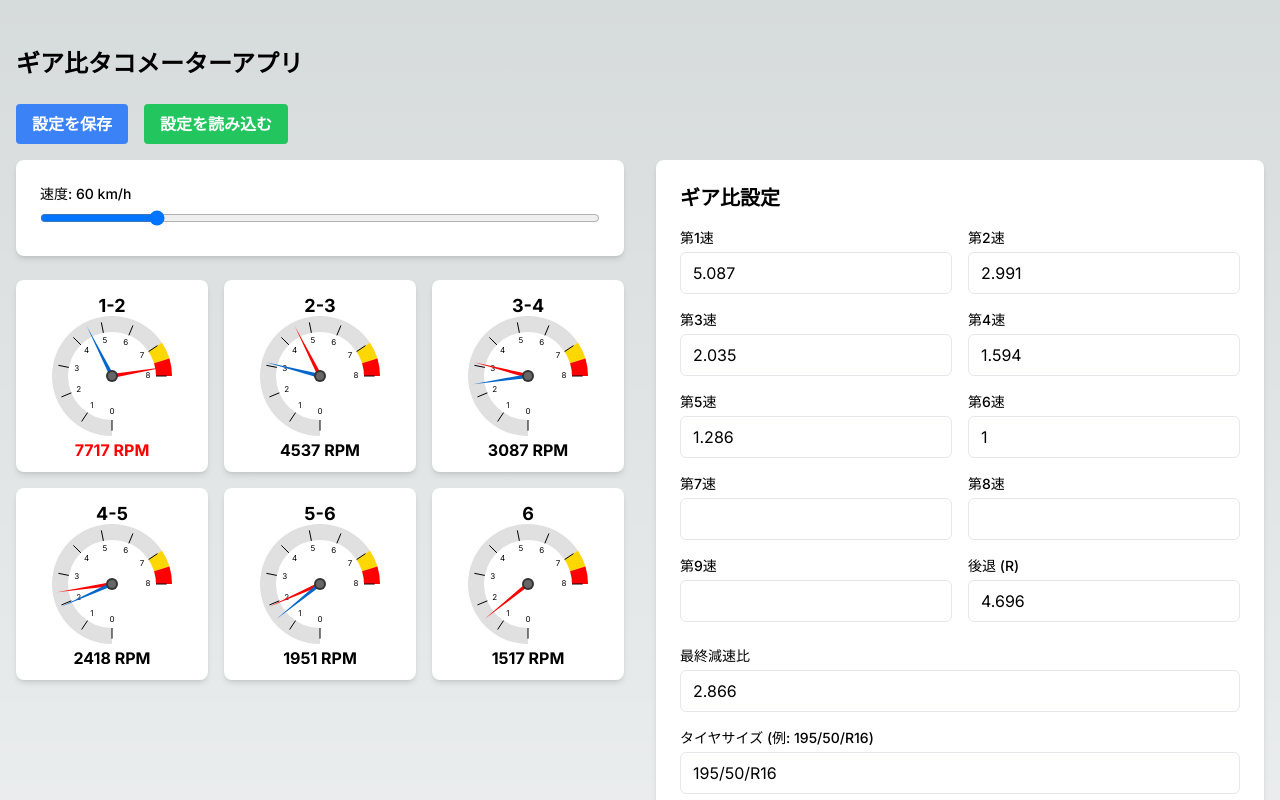
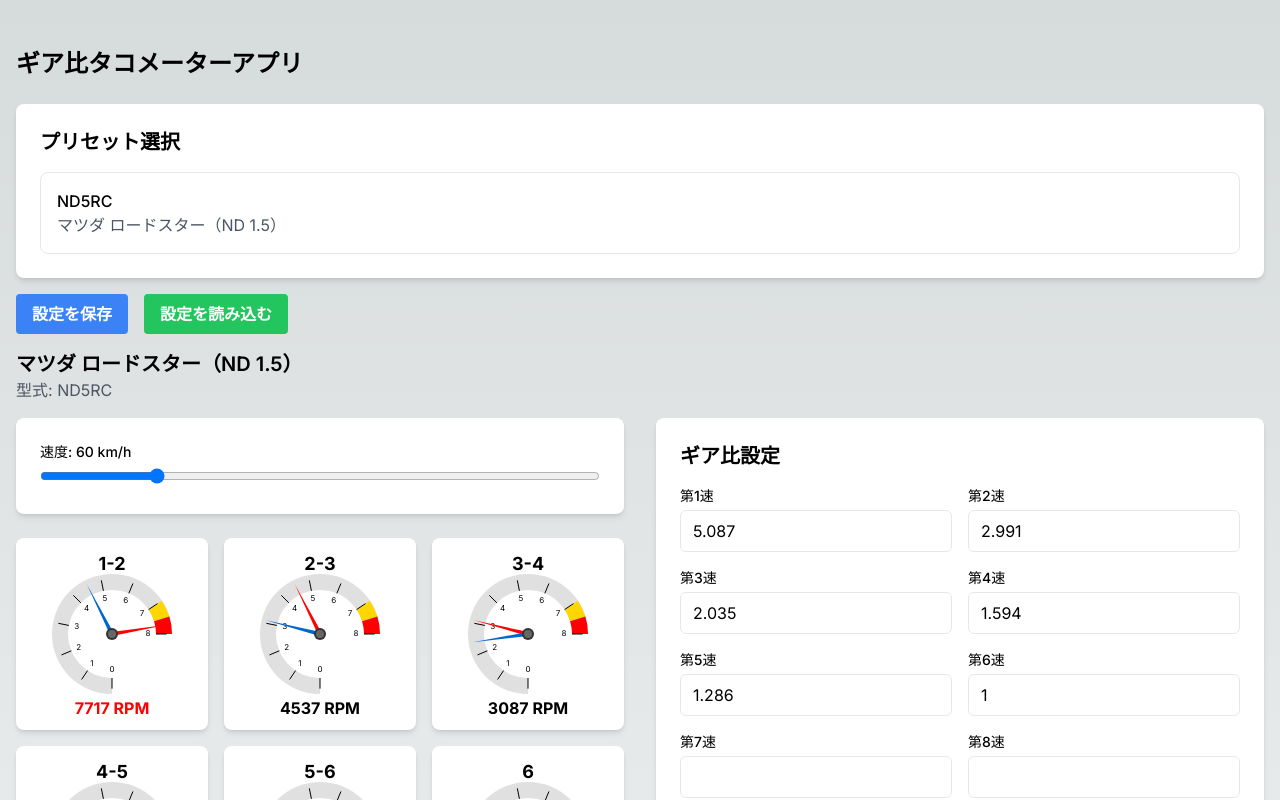
Before and after one commit to haruwo/taco-web, a Next.js app: page / in a window 1280 px wide. Shown: the top 800 px of the page. Built offline with nearby package versions, Linux system fonts and the light colour scheme.

Commit message:
Add presets

```diff
--- a/next.config.js
+++ b/next.config.js
@@ -12,6 +12,16 @@
     images: {
         unoptimized: true,
     },
+
+    // プリセットファイルのパスを修正
+    async rewrites() {
+        return [
+            {
+                source: '/presets/:path*',
+                destination: '/presets/:path*',
+            },
+        ];
+    },
 }
 
 module.exports = nextConfig
--- a/src/components/GearRatioForm.tsx
+++ b/src/components/GearRatioForm.tsx
@@ -1,37 +1,20 @@
 import React, { useState, useEffect, useRef } from 'react';
+import { useRouter, useSearchParams } from 'next/navigation';
 import Tachometer from './Tachometer';
+import PresetSelector from './PresetSelector';
 import { calculateRPMForAllGears } from '@/lib/rpmCalculator';
 import { calculateTireDiameter, calculateTireCircumference, calculateRotationsPerKm } from '@/lib/tireCalculator';
 import { dump as yamlDump, load as yamlLoad } from 'js-yaml';
+import { loadPresetSettings } from '@/lib/presets';
+import { Settings, PresetInfo } from '@/types/settings';
 
 interface GearRatioFormProps { }
 
-// 設定のインターフェース
-interface Settings {
-    gearRatios: {
-        first: number;
-        second: number;
-        third: number;
-        fourth: number;
-        fifth: number;
-        sixth: number;
-        seventh: number;
-        eighth: number;
-        ninth: number;
-        reverse: number;
-    };
-    finalDriveRatio: number;
-    tireSize: string;
-    yellowZone: number;
-    redZone: number;
-    maxRpm: number;
-    startAngle: number;
-    endAngle: number;
-    columnsCount: number;
-}
-
 const GearRatioForm: React.FC<GearRatioFormProps> = () => {
-    // デフォルト値
+    const router = useRouter();
+    const searchParams = useSearchParams();
+    const [modelCode, setModelCode] = useState("ND5RC");
+    const [description, setDescription] = useState("マツダ ロードスター（ND 1.5）");
     const defaultGearRatios = {
         first: 5.087,
         second: 2.991,
@@ -226,9 +209,47 @@
         }
     };
 
+    // プリセットの読み込み
+    const loadPreset = async (preset: PresetInfo) => {
+        try {
+            const yamlStr = await loadPresetSettings(preset.modelCode);
+            const settings = yamlLoad(yamlStr) as Settings;
+
+            setModelCode(settings.modelCode);
+            setDescription(settings.description);
+            setGearRatios(settings.gearRatios);
+            setFinalDriveRatio(settings.finalDriveRatio);
+            setTireSize(settings.tireSize);
+            setYellowZone(settings.yellowZone);
+            setRedZone(settings.redZone);
+            setMaxRpm(settings.maxRpm);
+            setStartAngle(settings.startAngle);
+            setEndAngle(settings.endAngle);
+            setColumnsCount(settings.columnsCount);
+
+            // URLパラメータを更新
+            const params = new URLSearchParams(window.location.search);
+            params.set('preset', preset.modelCode);
+            router.push(`?${params.toString()}`);
+        } catch (error) {
+            console.error('プリセットの読み込みに失敗しました:', error);
+            alert('プリセットの読み込みに失敗しました。');
+        }
+    };
+
+    // URLパラメータからプリセットを読み込む
+    useEffect(() => {
+        const preset = searchParams.get('preset');
+        if (preset) {
+            loadPreset({ modelCode: preset, description: '', url: '' });
+        }
+    }, []);
+
     // 設定を保存する関数
     const saveSettings = () => {
         const settings: Settings = {
+            modelCode,
+            description,
             gearRatios,
             finalDriveRatio,
             tireSize,
@@ -245,7 +266,7 @@
         const url = URL.createObjectURL(blob);
         const a = document.createElement('a');
         a.href = url;
-        a.download = 'gear_settings.yaml';
+        a.download = `${modelCode}.yaml`;
         document.body.appendChild(a);
         a.click();
         document.body.removeChild(a);
@@ -284,6 +305,8 @@
         <div className="container mx-auto p-4">
             <h1 className="text-2xl font-bold mb-6">ギア比タコメーターアプリ</h1>
 
+            <PresetSelector onSelect={loadPreset} />
+
             <div className="mb-4 flex gap-4">
                 <button
                     onClick={saveSettings}
@@ -300,6 +323,11 @@
                         className="hidden"
                     />
                 </label>
+            </div>
+
+            <div className="mb-4">
+                <h2 className="text-xl font-semibold">{description}</h2>
+                <p className="text-gray-600">型式: {modelCode}</p>
             </div>
 
             <div className="grid grid-cols-1 md:grid-cols-2 gap-8">
--- /dev/null
+++ b/src/components/PresetSelector.tsx
@@ -0,0 +1,29 @@
+import React from 'react';
+import { presets } from '@/lib/presets';
+import { PresetInfo } from '@/types/settings';
+
+interface PresetSelectorProps {
+    onSelect: (preset: PresetInfo) => void;
+}
+
+const PresetSelector: React.FC<PresetSelectorProps> = ({ onSelect }) => {
+    return (
+        <div className="bg-white p-6 rounded-lg shadow-md mb-4">
+            <h2 className="text-xl font-semibold mb-4">プリセット選択</h2>
+            <div className="grid gap-4">
+                {presets.map((preset) => (
+                    <button
+                        key={preset.modelCode}
+                        onClick={() => onSelect(preset)}
+                        className="flex flex-col items-start p-4 border rounded-lg hover:bg-gray-50 transition-colors"
+                    >
+                        <span className="font-medium">{preset.modelCode}</span>
+                        <span className="text-gray-600">{preset.description}</span>
+                    </button>
+                ))}
+            </div>
+        </div>
+    );
+};
+
+export default PresetSelector;
--- /dev/null
+++ b/src/lib/presets.ts
@@ -0,0 +1,39 @@
+import { PresetInfo } from '@/types/settings';
+
+// 本番環境でのベースパスを取得
+const getBasePath = () => {
+    return process.env.NODE_ENV === 'production' ? '/taco-web' : '';
+};
+
+export const presets: PresetInfo[] = [
+    {
+        modelCode: "ND5RC",
+        description: "マツダ ロードスター（ND 1.5）",
+        url: "/presets/ND5RC.yaml"
+    }
+];
+
+export const getPresetByModelCode = (modelCode: string): PresetInfo | undefined => {
+    return presets.find(preset => preset.modelCode === modelCode);
+};
+
+export const loadPresetSettings = async (modelCode: string): Promise<any> => {
+    const preset = getPresetByModelCode(modelCode);
+    if (!preset) {
+        throw new Error(`プリセット ${modelCode} が見つかりません`);
+    }
+
+    try {
+        const basePath = getBasePath();
+        const response = await fetch(`${basePath}${preset.url}`);
+        if (!response.ok) {
+            throw new Error(`プリセットの読み込みに失敗しました: ${response.statusText}`);
+        }
+
+        const yamlText = await response.text();
+        return yamlText;
+    } catch (error) {
+        console.error('プリセットの読み込みに失敗しました:', error);
+        throw new Error(`プリセット ${modelCode} の読み込みに失敗しました`);
+    }
+};
--- /dev/null
+++ b/src/types/settings.ts
@@ -0,0 +1,30 @@
+export interface Settings {
+    modelCode: string;
+    description: string;
+    gearRatios: {
+        first: number;
+        second: number;
+        third: number;
+        fourth: number;
+        fifth: number;
+        sixth: number;
+        seventh: number;
+        eighth: number;
+        ninth: number;
+        reverse: number;
+    };
+    finalDriveRatio: number;
+    tireSize: string;
+    yellowZone: number;
+    redZone: number;
+    maxRpm: number;
+    startAngle: number;
+    endAngle: number;
+    columnsCount: number;
+}
+
+export interface PresetInfo {
+    modelCode: string;
+    description: string;
+    url: string;
+}
```
Also changed, not shown: public/presets/ND5RC.yaml (added, +21 -0 lines), public/presets/ZC33S.yaml (added, +21 -0 lines).
